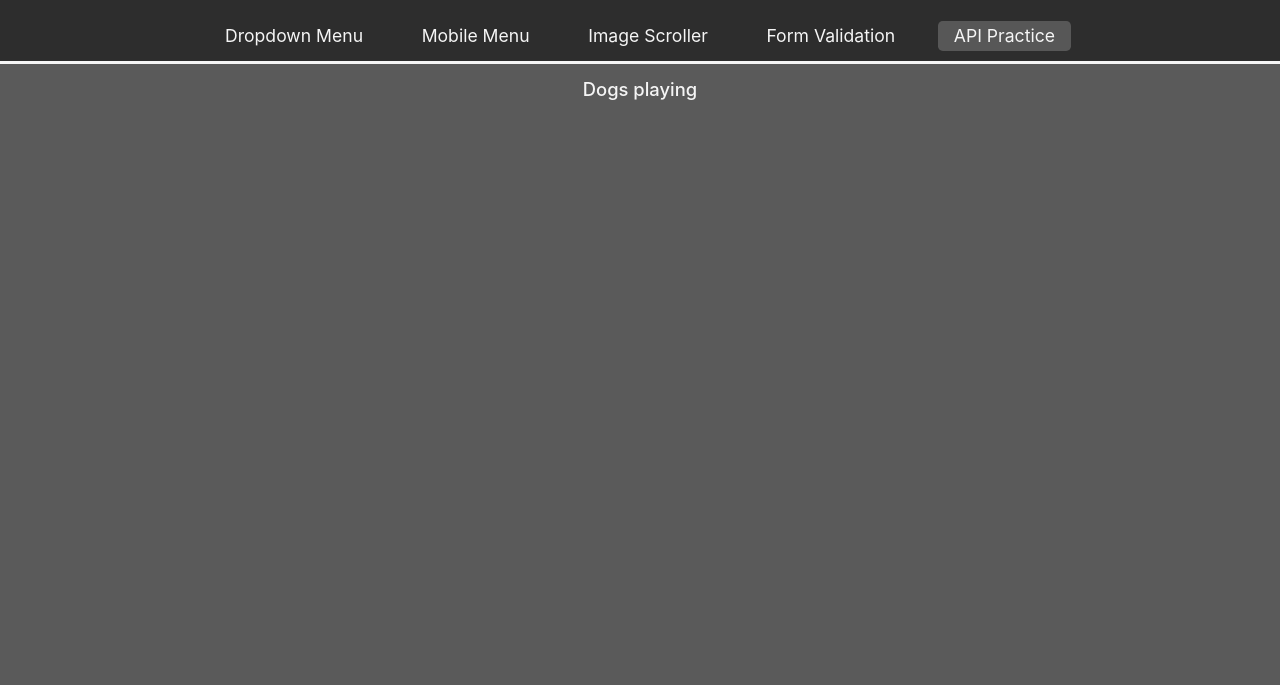
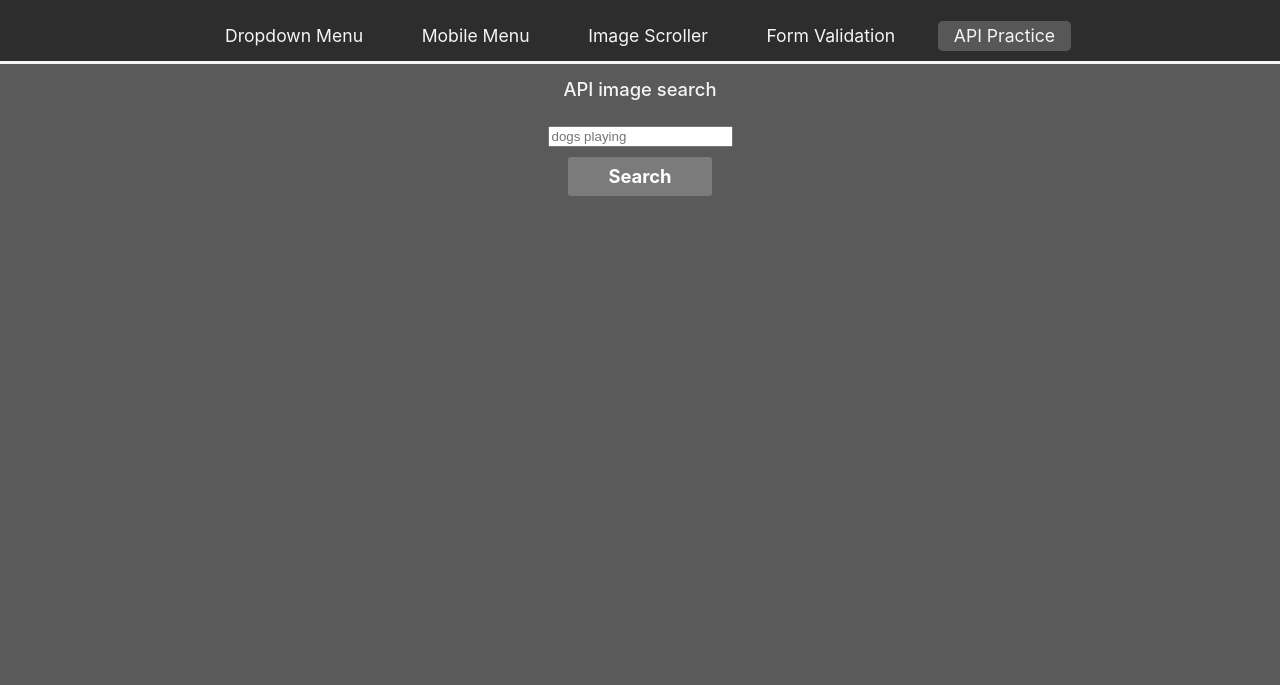
Before and after one commit to jcampbell57/dynamic-user-interface-interactions, a website built with webpack: page dist/index.html in a window 1280 px wide. Both pictures are taken after a click on the element "API Practice". Shown: the part 53-738 px from the top of the page. Built offline with nearby package versions, Linux system fonts and the light colour scheme; no server answers.

Commit message:
adds API search interface, not yet functional

```diff
--- a/src/pageLoader.js
+++ b/src/pageLoader.js
@@ -316,14 +316,18 @@ const createValidationForm = (container) => {
 };
 
 const createAPIPractice = (container) => {
-  // creat API image container
+  // creat API practice container
   const APIPracticeContainter = document.createElement('div');
   APIPracticeContainter.classList.add('APIPracticeContainter', 'content', 'hidden');
   APIPracticeContainter.id = 'APIPractice';
 
   // create API title
   const APITitle = document.createElement('h3');
-  APITitle.innerText = 'Dogs playing';
+  APITitle.innerText = 'API image search';
+
+  // creat API image container
+  const APIImageContainer = document.createElement('div');
+  APIImageContainer.classList.add('APIImageContainer');
 
   // create API img
   const APIPractice = document.createElement('img');
@@ -334,11 +338,24 @@ const createAPIPractice = (container) => {
     .then((response) => response.json())
     .then((response) => {
       APIPractice.src = response.data.images.original.url;
-    });
+    })
+    .catch((err) => console.log(err));
+
+  // search input
+  const APISearchInput = document.createElement('input');
+  APISearchInput.placeholder = 'dogs playing';
+
+  // search button
+  const APISearchBtn = document.createElement('div');
+  APISearchBtn.classList.add('APISearchBtn');
+  APISearchBtn.innerText = 'Search';
 
   // Append
   APIPracticeContainter.appendChild(APITitle);
-  APIPracticeContainter.appendChild(APIPractice);
+  APIPracticeContainter.appendChild(APIImageContainer);
+  APIImageContainer.appendChild(APIPractice);
+  APIImageContainer.appendChild(APISearchInput);
+  APIImageContainer.appendChild(APISearchBtn);
   container.appendChild(APIPracticeContainter);
 };
 
--- a/src/style.css
+++ b/src/style.css
@@ -393,12 +393,41 @@ header>h1 {
     /* width: 100%; */
 }
 
+.APIImageContainer {
+    display: flex;
+    flex-direction: column;
+    align-items: center;
+    gap: 10px;
+}
+
 .APIPracticeContainter>h3 {
     font-size: 1.15em;
     margin-bottom: 1em;
     font-weight: 500;
 }
 
+.APISearchBtn {
+    font-size: 1.15rem;
+    font-weight: bold;
+
+    color: #FFFFFF;
+    background-color: var(--hover);
+
+    border: none;
+    border-radius: 3px;
+
+    padding: 10px 40px;
+    cursor: pointer;
+}
+
+.APISearchBtn:hover {
+    background-color: var(--active);
+}
+
+.APISearchBtn:active {
+    background-color: var(--active);
+    cursor: grabbing;
+}
 
 
 
```
Also changed, not shown: dist/index.bundle.js, dist/pageLoader.bundle.js.
